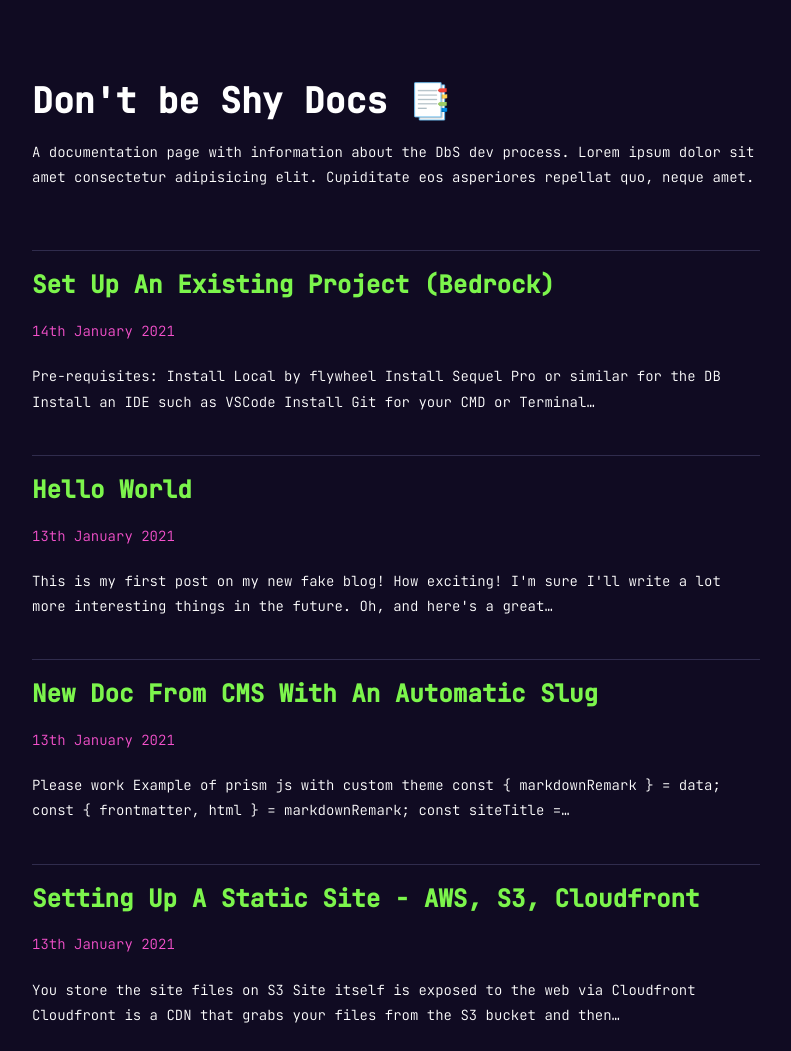
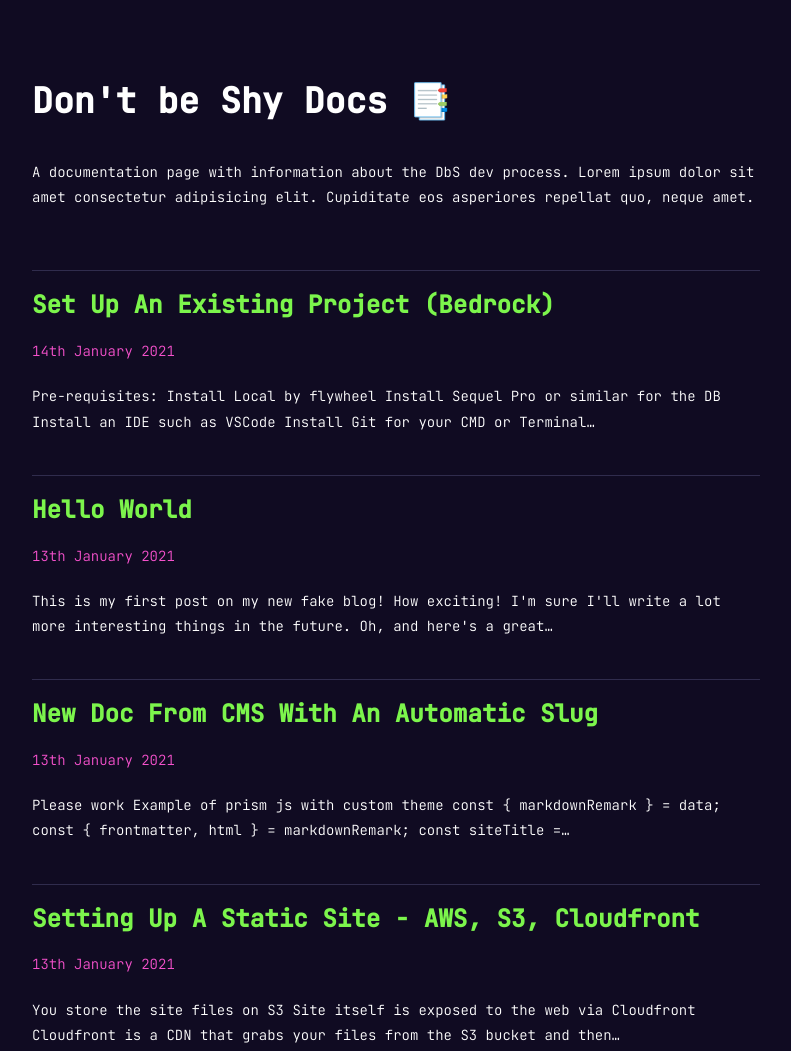
Before and after one commit to pav-swies/dbs-doc-test, a Gatsby site: page / in a window 1280 px wide. Shown: the top 1051 px of the page, without its empty margins (244-1035 px from the left). Built offline with nearby package versions, Linux system fonts and the light colour scheme; Gatsby itself is replaced by a stand-in of ours.

Commit message:
edit header, add proper page titles to docs, remove global margin reset

```diff
--- a/content/docs/hello-world.md
+++ b/content/docs/hello-world.md
@@ -17,8 +17,6 @@ Oh, and here's a great quote from this Wikipedia on
 > wrapped in plastic, and vacuum packed. From the salt curing process, the
 > salted duck eggs have a briny aroma, a gelatin-like egg white and a
 > firm-textured, round yolk that is bright orange-red in color.
-
-![Chinese Salty Egg](./salty_egg.jpg)
 
 You can also write code blocks here!
 
--- a/gatsby-config.js
+++ b/gatsby-config.js
@@ -1,6 +1,6 @@
 module.exports = {
   siteMetadata: {
-    title: "Don't be Shy Docs 📑",
+    title: "Don't be Shy Docs",
     author: {
       name: `Pav Swies`,
     },
--- a/src/components/header.js
+++ b/src/components/header.js
@@ -4,26 +4,22 @@ import { Link } from "gatsby";
 const Header = ({ location, title }) => {
   const rootPath = `${__PATH_PREFIX__}/`;
   const isRootPath = location.pathname === rootPath;
-  let header;
 
   if (isRootPath) {
-    header = (
-      <h1 className="o-header__title o-header__title--large">{ title }</h1>
-    )
+    return (
+      <header className="o-header o-header--home">
+        <h1 className="o-header__title o-header__title--large">{ title } 📑</h1>
+        <p className="o-header__intro">A documentation page with information about the DbS dev process. Lorem ipsum dolor sit amet consectetur adipisicing elit. Cupiditate eos asperiores repellat quo, neque amet.</p>
+      </header>
+    );
   } else {
-    header = (
-      <>
-        <p className="o-header__title" to="/">{ title }</p>
+    return (
+      <header className="o-header">
+        <Link className="o-header__title" to="/">{ title } 📑</Link>
         <Link to="/">Back</Link>
-      </>
-    )
+      </header>
+    );
   };
-
-  return (
-    <header className="o-header">
-      { header }
-    </header>
-  );
 }
 
 export default Header;
--- a/src/pages/index.js
+++ b/src/pages/index.js
@@ -23,8 +23,6 @@ const IndexPage = ({
       <title>{ siteTitle }</title>
       <Header title={ siteTitle } location={ location } />
       <main>
-        {/* <p>Last updated: 12/01/2021</p> */}
-        <p>A documentation page with information about the DbS dev process. Lorem ipsum dolor sit amet consectetur adipisicing elit. Cupiditate eos asperiores repellat quo, neque amet.</p>
         <ul className="o-doc-list">
           { Posts }
         </ul>
--- a/src/styles/app.scss
+++ b/src/styles/app.scss
@@ -10,8 +10,6 @@
 * {
   font-family: $regular-font;
   box-sizing: border-box;
-  margin: 0;
-  padding: 0;
 }
 
 html {
@@ -37,6 +35,7 @@ h3,
 h4,
 h5,
 h6 {
+  margin: 0;
   font-family: $heavy-font;
 
   * + & {
@@ -91,6 +90,7 @@ h6 {
 
 p {
   line-height: 1.8;
+  margin: 0;
 
   & + & {
     margin-top: $spacing-gerbil;
--- a/src/styles/components/_header.scss
+++ b/src/styles/components/_header.scss
@@ -6,6 +6,10 @@
 
   @include medium-breakpoint {
     margin-top: $spacing-horse;
+  }
+
+  &--home {
+    flex-direction: column;
   }
 }
 
@@ -16,10 +20,12 @@
   font-weight: bold;
 
   &--large {
-    font-size: $font-gerbil;
+    font-size: $font-cat;
+    margin-bottom: $spacing-gerbil;
 
     @include medium-breakpoint {
       font-size: $font-horse;
+      margin-bottom: $spacing-cat;
     }
   }
 }
--- a/src/templates/doc.js
+++ b/src/templates/doc.js
@@ -10,6 +10,7 @@ export default function docTemplate({ data, location }) {
 
   return (
     <div className="o-wrapper">
+      <title>{ siteTitle } - { frontmatter.title }</title>
       <Header title={ siteTitle } location={ location } />
       <article className="o-doc">
         <header className="o-doc__header">
```
